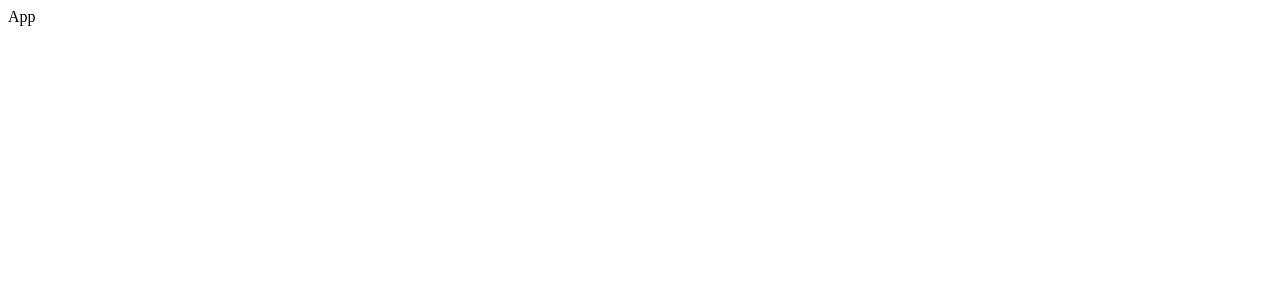
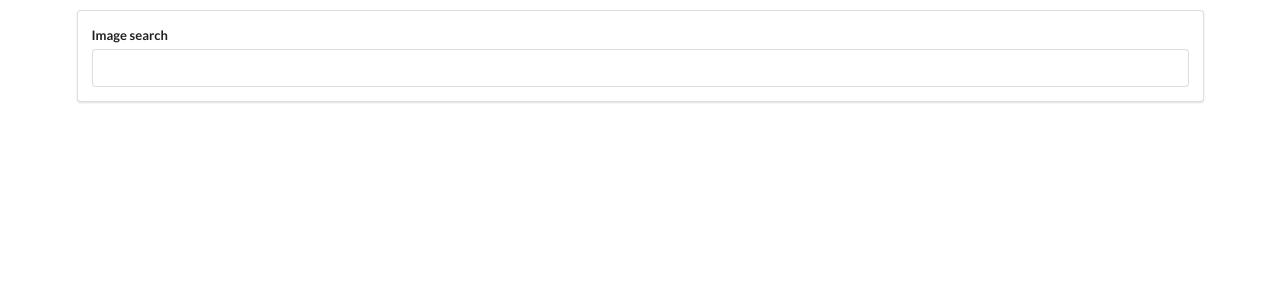
Before and after one commit to dizsart/pics-app, a React (Create React App) app: page / in a window 1280 px wide. Shown: the top 300 px of the page. Built offline with nearby package versions, Linux system fonts and the light colour scheme.

Commit message:
styling the features of the app

```diff
--- a/public/index.html
+++ b/public/index.html
@@ -9,6 +9,7 @@
       name="description"
       content="Web site created using create-react-app"
     />
+    <link rel="stylesheet" href="https://cdnjs.cloudflare.com/ajax/libs/semantic-ui/2.4.1/semantic.min.css" />
     <link rel="apple-touch-icon" href="%PUBLIC_URL%/logo192.png" />
     <!--
       manifest.json provides metadata used when your web app is installed on a
--- a/src/components/App.js
+++ b/src/components/App.js
@@ -1,8 +1,8 @@
 import React from 'react';
-
+import SearchBar from './SearchBar'
 
 const App = () => {
-  return <div>App</div>
+  return <div className = "ui container" style = {{marginTop: '10px'}}><SearchBar/></div>
 };
 
 export default App;
--- /dev/null
+++ b/src/components/SearchBar.js
@@ -0,0 +1,19 @@
+import React from 'react';
+
+class SearchBar extends React.Component {
+    render() {
+
+        return (
+        <div className = "ui segment">
+            <form className = "ui form">
+                <div className = "field">
+                    <label>Image search</label>
+                <input type = "text"/>
+                </div>
+            </form>
+        </div>
+        )
+    }
+}
+
+export default SearchBar;
```
